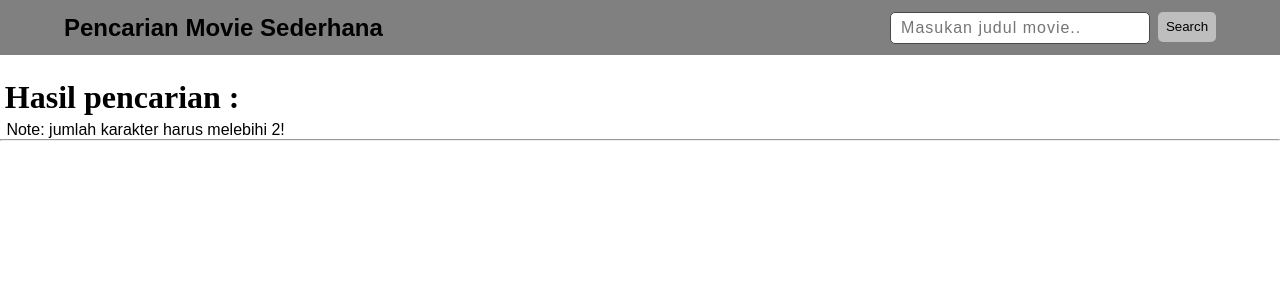
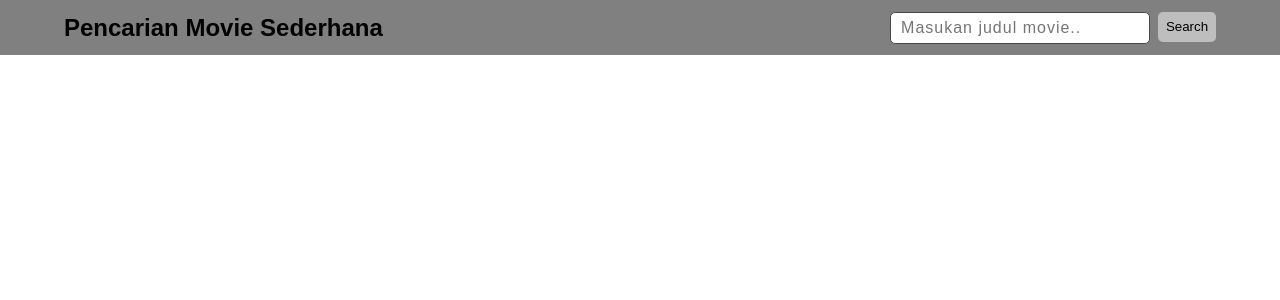
Before and after one commit to radityaseptian/react-search-movie-sederhana, a React (Vite) app: page / in a window 1280 px wide. Shown: the top 300 px of the page. Built offline with nearby package versions, Linux system fonts and the light colour scheme.

Commit message:
fix bug minor

```diff
--- a/src/App.css
+++ b/src/App.css
@@ -66,9 +66,8 @@ nav div li button:hover {
     padding-bottom: 0.15em;
     padding-left: 0.15em;
 }
-#container > figcaption {
-    padding-left: 0.4em;
-    font-family: Arial, Helvetica, sans-serif;
+#result {
+    margin-left: 8px;
 }
 #content {
     display: flex;
@@ -150,9 +149,6 @@ nav div li button:hover {
     #container > h1 {
         font-size: 1.7em;
     }
-    #container > figcaption {
-        font-size: 0.9em;
-    }
 }
 @media screen and (max-width: 459px) {
     #card {
@@ -174,9 +170,6 @@ nav div li button:hover {
     #container > h1 {
         font-size: 1.5em;
     }
-    #container > figcaption {
-        font-size: 0.85em;
-    }
 }
 @media screen and (max-width: 227px) {
     #card {
--- a/src/App.jsx
+++ b/src/App.jsx
@@ -1,5 +1,5 @@
 import { useEffect, useRef, useState } from 'react'
-import { Pagination, Grid } from '@mui/material'
+import { Pagination } from '@mui/material'
 import './App.css'
 
 function App() {
@@ -9,10 +9,14 @@ function App() {
     // =====
     const [movie, setMovie] = useState([])
     const [totalResults, setTotalResults] = useState(0)
-    async function fetchMovies(query) {
+    const [movieName, setMovieName] = useState('')
+    const [welcomePage, setWwelcomePage] = useState(true)
+
+    async function fetchMovies(query, page = 1) {
         const param = new URLSearchParams()
         param.append('s', query)
-        return await fetch(`${url}&${param}`)
+        param.append('page', page)
+        await fetch(`${url}&${param}`)
             .then((res) => res.json())
             .then((body) => {
                 body.Response == 'True' ? setMovie(body.Search) : setMovie(body)
@@ -23,16 +27,18 @@ function App() {
     }
     const enter = (key) => {
         if (key.code == 'Enter') {
-            if (search.value.length >= 3) {
-                pagination.current.className = 'MuiPagination-root MuiPagination-text css-1oj2twp-MuiPagination-root'
-                fetchMovies(search.value)
+            if (movieName.length >= 3) {
+                fetchMovies(movieName)
+                pagination.current.className =
+                    'MuiPagination-root MuiPagination-text css-1oj2twp-MuiPagination-root'
             }
         }
     }
-    const getMovies = () => {
-        if (search.value.length >= 3) {
-            pagination.current.className = 'MuiPagination-root MuiPagination-text css-1oj2twp-MuiPagination-root'
-            fetchMovies(search.value)
+    const getMovies = (e) => {
+        if (movieName.length >= 3) {
+            fetchMovies(movieName)
+            pagination.current.className =
+                'MuiPagination-root MuiPagination-text css-1oj2twp-MuiPagination-root'
         }
     }
     window.onscroll = () => {
@@ -46,10 +52,17 @@ function App() {
             document.querySelector('nav').style.boxShadow = 'none'
         }
     }
+    useEffect(() => {
+        pagination.current.className =
+            'MuiPagination-root MuiPagination-text css-1oj2twp-MuiPagination-root hide'
+    }, [])
+    const handleChange = (e) => {
+        setMovieName(e.target.value)
+    }
     const pagination = useRef()
-    useEffect(() => {
-        pagination.current.className = 'MuiPagination-root MuiPagination-text css-1oj2twp-MuiPagination-root hide'
-    }, [])
+    const dataChange = (e, num) => {
+        fetchMovies(movieName, num)
+    }
     return (
         <>
             <nav>
@@ -63,6 +76,7 @@ function App() {
                                 name="search"
                                 id="search"
                                 onKeyUp={enter}
+                                onChange={handleChange}
                             />
                         </li>
                         <li>
@@ -73,9 +87,7 @@ function App() {
             </nav>
             <div className="nav-height"></div>
             <div id="container">
-                <h1>Hasil pencarian : </h1>
-                <figcaption>Note: jumlah karakter harus melebihi 2!</figcaption>
-                <hr />
+                {totalResults != 0 && <p id='result'>Total item ditemukan: {totalResults}</p>}
                 <div id="content">
                     {movie.Error ? (
                         <h1>{movie.Error}</h1>
@@ -107,11 +119,8 @@ function App() {
                 </div>
                 <Pagination
                     ref={pagination}
-                    count={
-                        movie.Search || totalResults >= 100
-                            ? 10
-                            : Math.ceil(totalResults / 10)
-                    }
+                    onChange={dataChange}
+                    count={Math.ceil(totalResults / 10)}
                     shape="rounded"
                 />
             </div>
```
